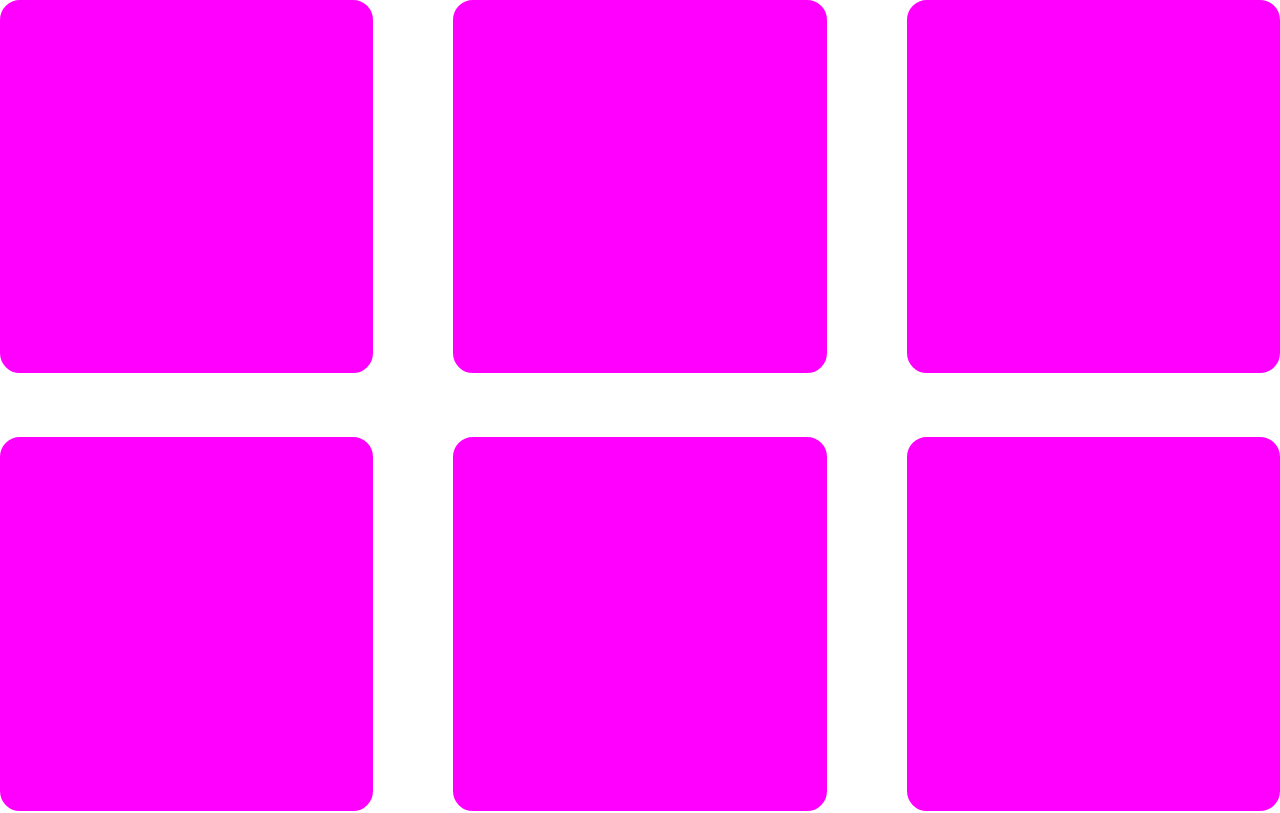
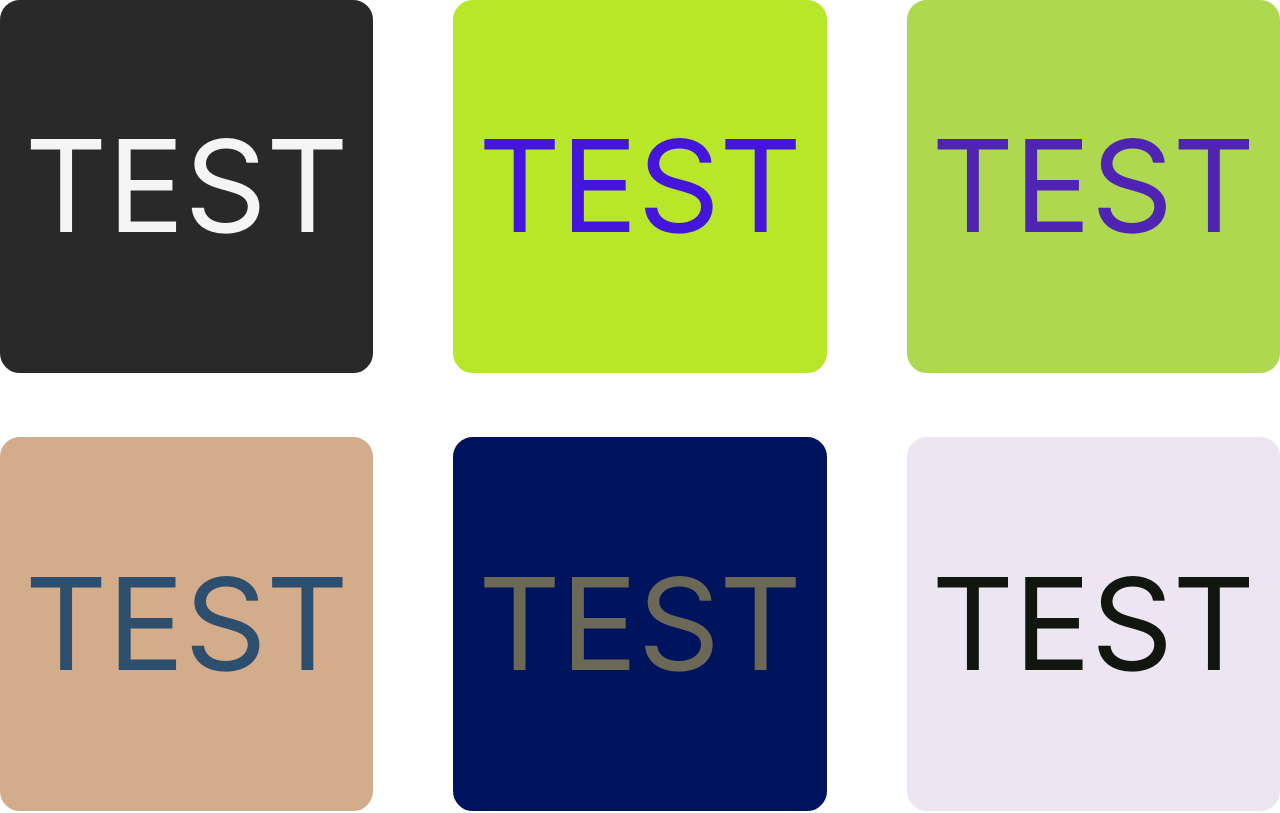
Before and after one commit to Mokumokukai/color_memo, a React (Create React App) app in the folder frontend/: page / in a window 1280 px wide. Shown: the top 813 px of the page. Built offline with nearby package versions, Linux system fonts and the light colour scheme.

Commit message:
add: 色めものモックデータを表示

```diff
--- a/frontend/src/App.tsx
+++ b/frontend/src/App.tsx
@@ -7,7 +7,6 @@ import {
 import './App.css';
 import TopPage from './pages/TopPage';
 import EditPage from './pages/EditPage';
-import { ColorMemoDataType } from './types';
 
 
 function App() {
--- a/frontend/src/MOCKDATA.ts
+++ b/frontend/src/MOCKDATA.ts
@@ -1,41 +1,41 @@
 import { ColorPair } from "./types";
-export const MOCK_COLORS:ColorPair[] = [
+const MOCK_COLORS:ColorPair[] = [
     ({
       id: 1,
-      colorPair: ["#292929FF","#f5f5f5ff"]
+      colors: ["#292929FF","#f5f5f5ff"]
     }),
     ({
         id: 2,
-        colorPair: ["#b8e729ff","#4415dbff"]
+        colors: ["#b8e729ff","#4415dbff"]
     }),
     ({
         id:3,
-        colorPair: ["#add84fff","#5024b2ff"]
+        colors: ["#add84fff","#5024b2ff"]
     }),
     ({
         id:4,
-        colorPair:["#d2ac8bff","#2d4f6dff"]
+        colors:["#d2ac8bff","#2d4f6dff"]
     }),
     ({
         id:5,
-        colorPair:["#00135dff", "#6c6857ff"]
+        colors:["#00135dff", "#6c6857ff"]
     }),
     ({
         id:6,
-        colorPair:["#ede5f1ff", "#11160eff"]
+        colors:["#ede5f1ff", "#11160eff"]
     }),
     ({
         id:7,
-        colorPair:["#f5afd8ff", "#044f23ff"]
+        colors:["#f5afd8ff", "#044f23ff"]
     }),
     ({
         id:8,
-        colorPair:["#bfb554ff", "#3d47a3ff"]
+        colors:["#bfb554ff", "#3d47a3ff"]
     }),
     ({
         id:9,
-        colorPair:["#bfb554ff", "#3d47a3ff"]
+        colors:["#bfb554ff", "#3d47a3ff"]
     })
+  ];
 
-
-  ];
+  export default MOCK_COLORS;
--- a/frontend/src/components/ColorMemoCard.tsx
+++ b/frontend/src/components/ColorMemoCard.tsx
@@ -1,4 +1,4 @@
-import { ColorMemoDataType } from "../types";
+import { ColorPair } from "../types";
 import Box from '@mui/material/Box';
 import { FC, ReactNode } from 'react'
 
--- a/frontend/src/components/ColorMemoInside.tsx
+++ b/frontend/src/components/ColorMemoInside.tsx
@@ -42,7 +42,7 @@ ColorMemoInside.defaultProps = {
   className: '',
   insideText: 'TEST',
   color: "#FFFF00FF",
-  type: "box"
+  type: "text"
 
 }
 export default ColorMemoInside;
--- a/frontend/src/pages/TopPage.tsx
+++ b/frontend/src/pages/TopPage.tsx
@@ -1,16 +1,21 @@
 import Grid from "@mui/material/Grid";
 import ColorMemoCard from "../components/ColorMemoCard";
+import { ColorPair } from "../types";
+import MOCK_COLORS from "../MOCKDATA";
+import React,{Fragment, useState} from "react";
 
 const TopPage = () => {
+    const [colorPairs, setColorPairs] = useState<ColorPair[]>(MOCK_COLORS)
+
     const handleClick = (event: any) => {
 
     }
     return (
         <div className="top-page-container">
             <Grid container rowSpacing={8} columnSpacing={10} spacing={{ xs: 2, md: 3 }} columns={{ xs: 4, sm: 8, md: 12 }}>
-                {Array.from(Array(6)).map((_, index) => (
+                {Array.from(colorPairs).map((colorpair, index) => (
                     <Grid item xs={2} sm={4} md={4} key={index}>
-                        <ColorMemoCard onClick={handleClick} color={"#FF00FFFF"} children={"#FF00FFFF"} />
+                        <ColorMemoCard onClick={handleClick} color={colorpair.colors[0]} children={colorpair.colors[1]} />
                     </Grid>
                 ))}
             </Grid>
--- a/frontend/src/types.ts
+++ b/frontend/src/types.ts
@@ -1,4 +1,4 @@
 export type ColorPair = {
     id: number,
-    colorPair: string[]
+    colors: string[]
 }
```
